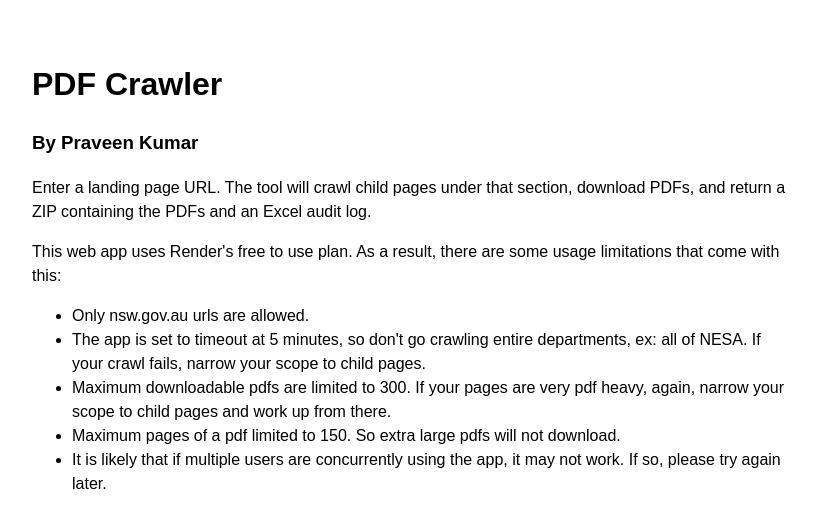
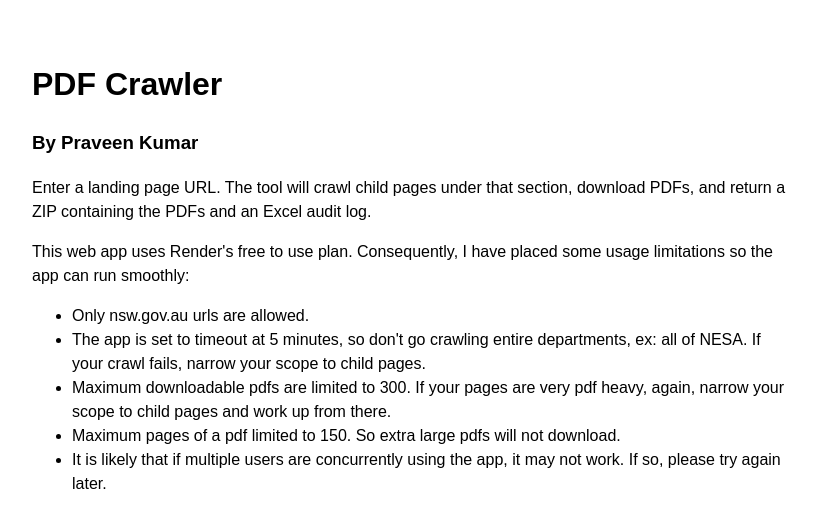
Before and after one commit to myic90/pdf-crawler, a Flask app: page / in a window 1280 px wide. Shown: the top 513 px of the page, without its empty margins (228-1045 px from the left). Run offline with Flask 3, Linux system fonts and the light colour scheme.

Commit message:
Update index.html

```diff
--- a/templates/index.html
+++ b/templates/index.html
@@ -89,7 +89,7 @@
   <p>
     Enter a landing page URL. The tool will crawl child pages under that section, download PDFs, and return a ZIP containing the PDFs and an Excel audit log. <br/>
   </p>
-  <p>This web app uses Render's free to use plan. As a result, there are some usage limitations that come with this:</p>
+  <p>This web app uses Render's free to use plan. Consequently, I have placed some usage limitations so the app can run smoothly:</p>
   <ul>
     <li>Only nsw.gov.au urls are allowed.</li>
     <li>The app is set to timeout at 5 minutes, so don't go crawling entire departments, ex: all of NESA. If your crawl fails, narrow your scope to child pages.</li>
```
